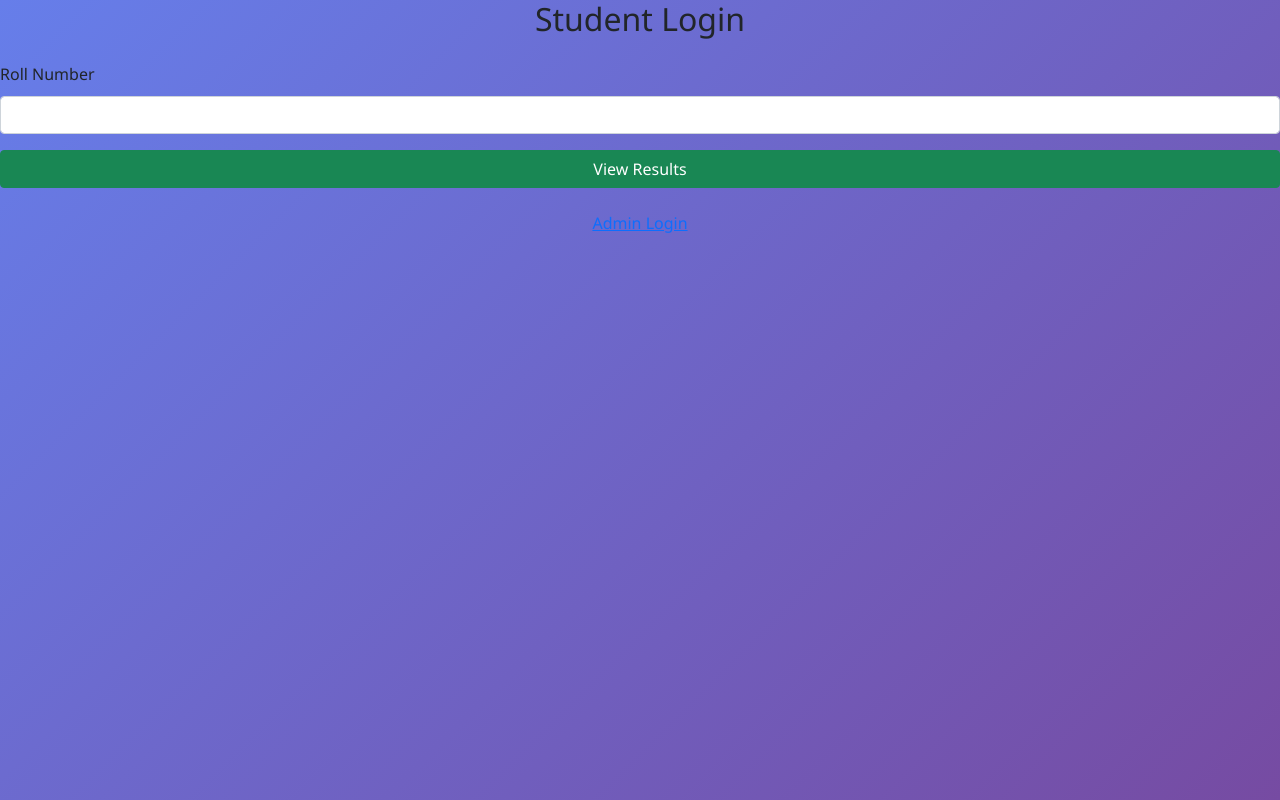
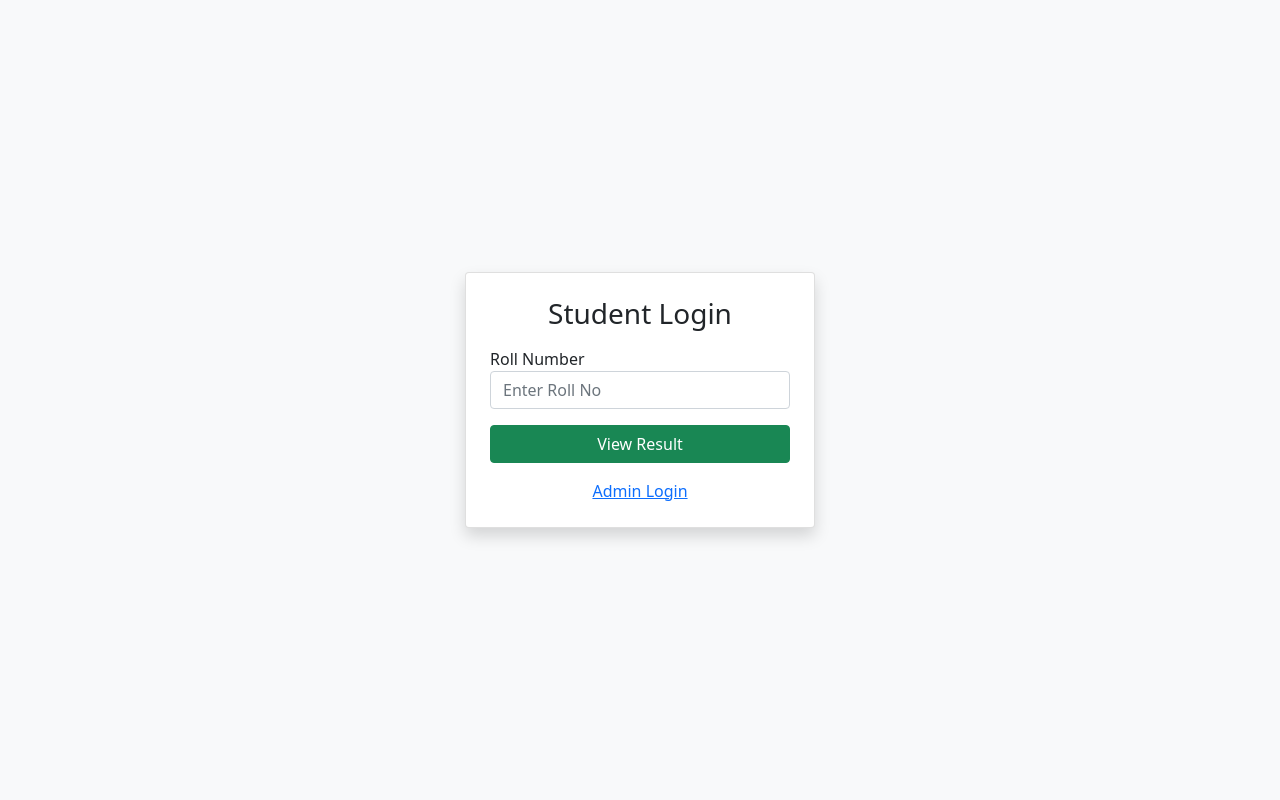
Before and after one commit to gauravkumar7860/RESULT-MANAGEMENT-SYSTEM, a Flask app: page /student/login in a window 1280 px wide. Run offline with Flask 3, Linux system fonts and the light colour scheme.

Commit message:
Update student_login.html

```diff
--- a/result-management-system/templates/student_login.html
+++ b/result-management-system/templates/student_login.html
@@ -3,30 +3,45 @@
 <head>
     <meta charset="UTF-8">
     <meta name="viewport" content="width=device-width, initial-scale=1.0">
-    <title>Student Login - Result Management</title>
+    <title>Student Login</title>
+
     <link href="https://cdn.jsdelivr.net/npm/bootstrap@5.1.3/dist/css/bootstrap.min.css" rel="stylesheet">
-    <link rel="stylesheet" href="{{ url_for('static', filename='style.css') }}">
 </head>
-<body>
-    <div class="login-container">
-        <div class="login-box">
-            <h2 class="text-center mb-4">Student Login</h2>
+
+<body class="bg-light">
+
+<div class="container d-flex justify-content-center align-items-center vh-100">
+
+    <div class="card shadow p-4" style="width: 350px;">
+
+        <h3 class="text-center mb-3">Student Login</h3>
+
         {% with messages = get_flashed_messages() %}
             {% if messages %}
                 <div class="alert alert-danger">{{ messages[0] }}</div>
             {% endif %}
         {% endwith %}
+
         <form method="POST">
+
             <div class="mb-3">
-                    <label class="form-label">Roll Number</label>
-                    <input type="text" class="form-control" name="roll_no" required>
+                <label>Roll Number</label>
+                <input type="text" name="roll_no" class="form-control" placeholder="Enter Roll No" required>
             </div>
-                <button type="submit" class="btn btn-success w-100">View Results</button>
+
+            <button type="submit" class="btn btn-success w-100">
+                View Result
+            </button>
+
         </form>
+
         <div class="text-center mt-3">
-                <a href="{{ url_for('admin_login') }}" class="btn btn-link">Admin Login</a>
+            <a href="{{ url_for('admin_login') }}">Admin Login</a>
         </div>
+
     </div>
+
 </div>
+
 </body>
 </html>
```
Lines whose indentation alone changed are shown as unchanged.
